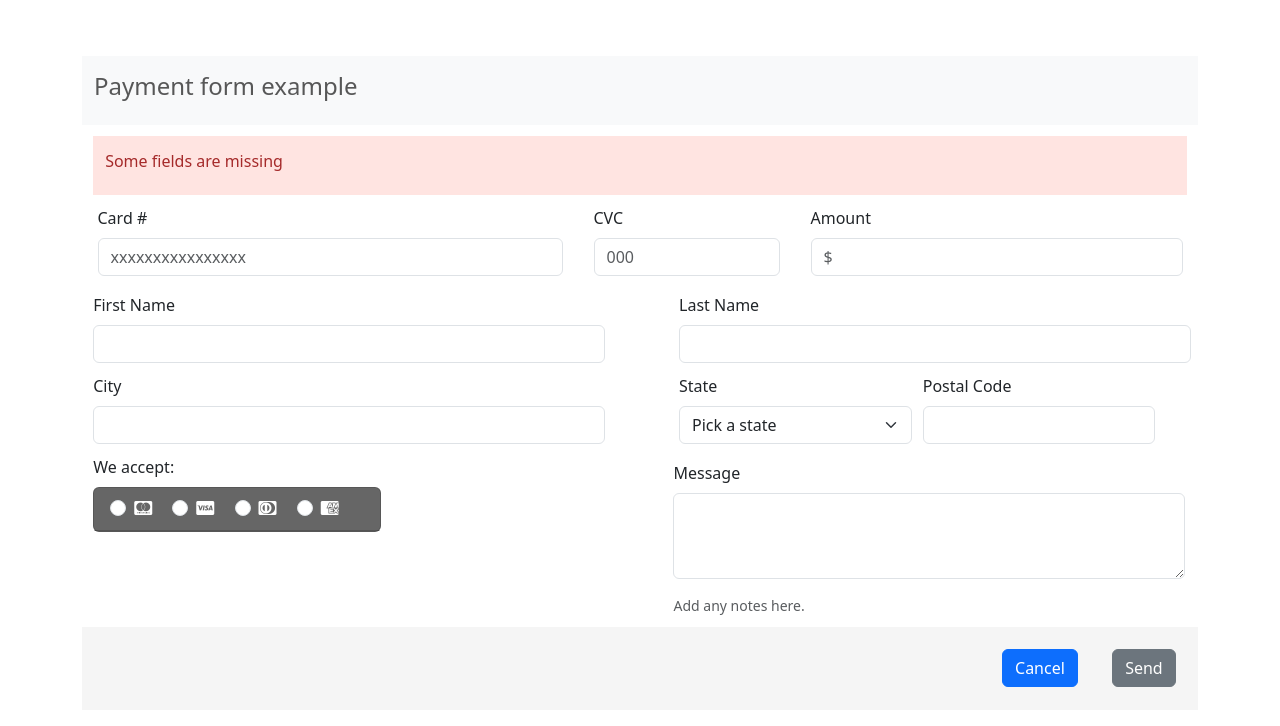
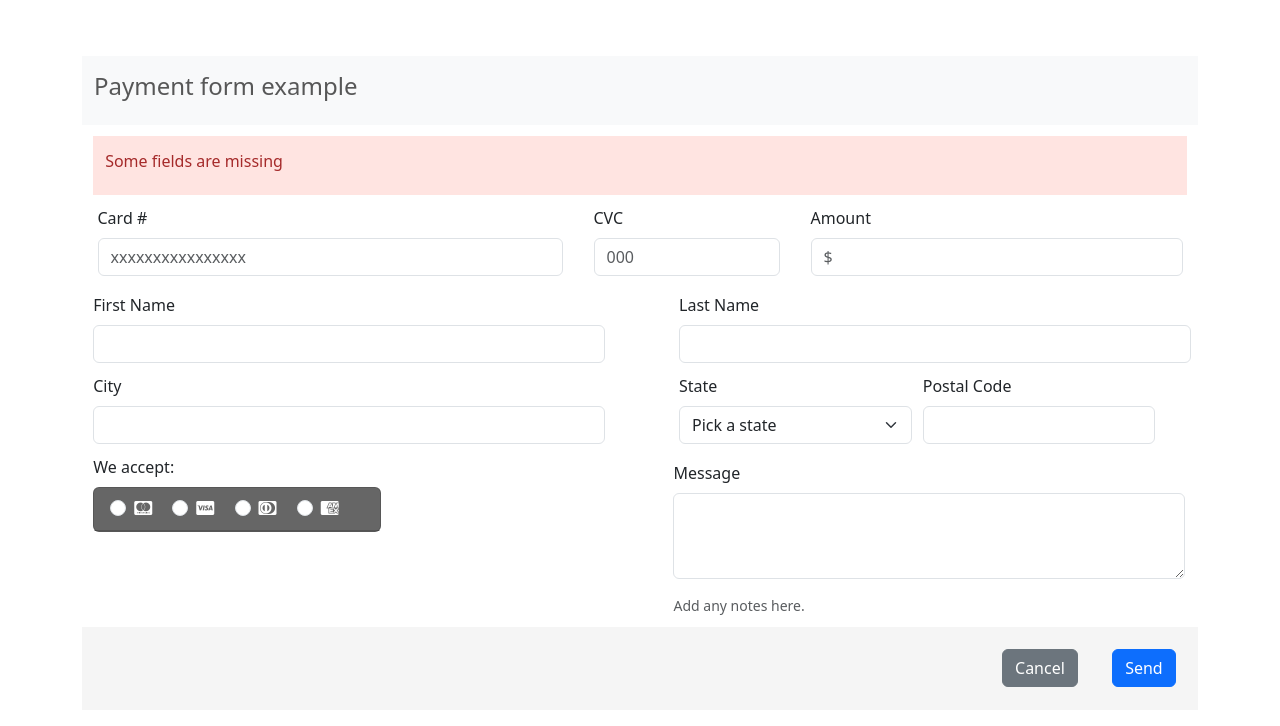
Before and after one commit to 4GeeksAcademy/Formulario, a website: page index.html in a window 1280 px wide. Drawn offline with nearby package versions, Linux system fonts and the light colour scheme.

Commit message:
Form act

```diff
--- a/index.html
+++ b/index.html
@@ -165,8 +165,8 @@
 
 
     <div class="d-grid gap-2 d-md-flex justify-content-md-end" style="background-color: whitesmoke; margin-bottom: 5%;">
-      <button class="btn btn-primary me-1" type="button" style="margin: 2%;">Cancel</button>
-      <button class="btn btn-secondary" type="button" style="margin: 2%;">Send</button>
+      <button class="btn btn-secondary me-1" type="button" style="margin: 2%;">Cancel</button>
+      <button class="btn btn-primary" type="button" style="margin: 2%;">Send</button>
     </div>
 
 
```
